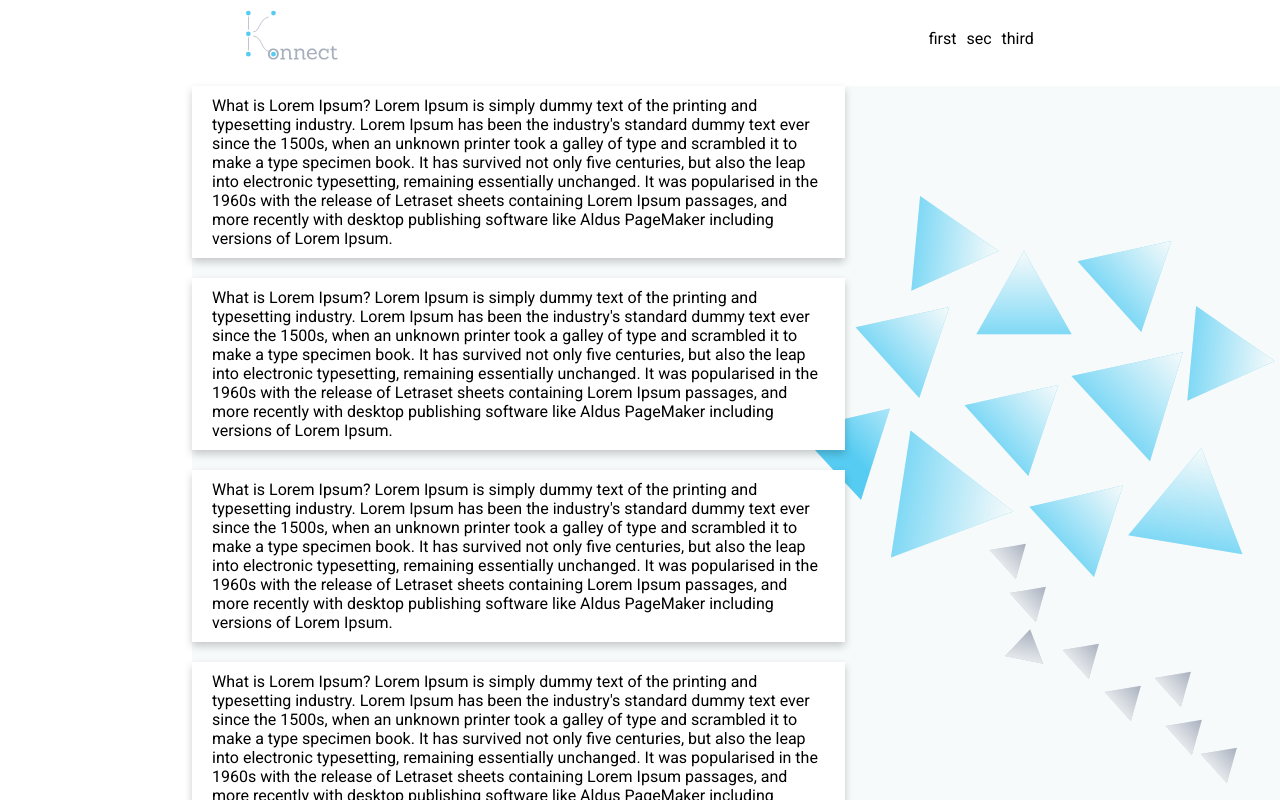
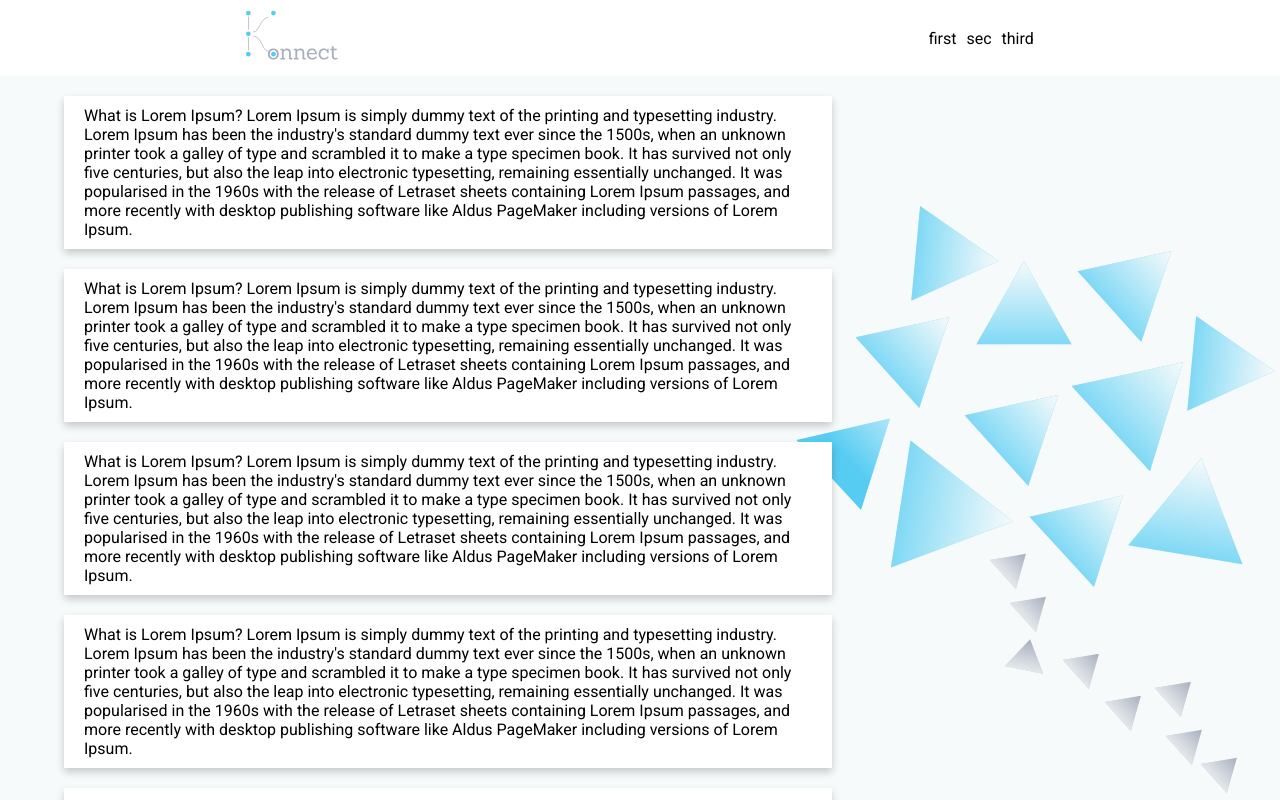
Before and after one commit to Jeevan-Kishore/Konnect, a React app: page / in a window 1280 px wide. Shown: the top 800 px of the page. Built offline with nearby package versions, Linux system fonts and the light colour scheme.

Commit message:
chore(ga): Update styles :lipstick:

```diff
--- a/src/App.js
+++ b/src/App.js
@@ -7,7 +7,7 @@ import { Card } from "./components/Card";
 
 function App() {
   return (
-    <>
+    <div className={styles.topLevel}>
       <MenuBar />
       <div
         className={styles.wrapper}
@@ -23,7 +23,7 @@ function App() {
           <Card />
         </div>
       </div>
-    </>
+    </div>
   );
 }
 
--- a/src/app.module.css
+++ b/src/app.module.css
@@ -1,13 +1,16 @@
+.topLevel {
+  background-color: var(--backgroundColor);
+}
+
 .wrapper {
   height: 100%;
   background-repeat: no-repeat;
   background-position: right 100px;
   background-attachment: fixed;
-  background-color: var(--backgroundColor);
-  margin-left: 15%;
 }
 
 .container {
   width: var(--containerWidth);
   margin-top: 20px;
+  margin-left: 5%;
 }
--- a/src/components/Menu-Bar/menu-bar.module.css
+++ b/src/components/Menu-Bar/menu-bar.module.css
@@ -1,6 +1,6 @@
 .wrapper {
   height: 56px;
-  padding: 10px 10px 0 10px;
+  padding: 10px;
   position: sticky;
   top: 0;
   background-color: var(--headerBgColor);
```
